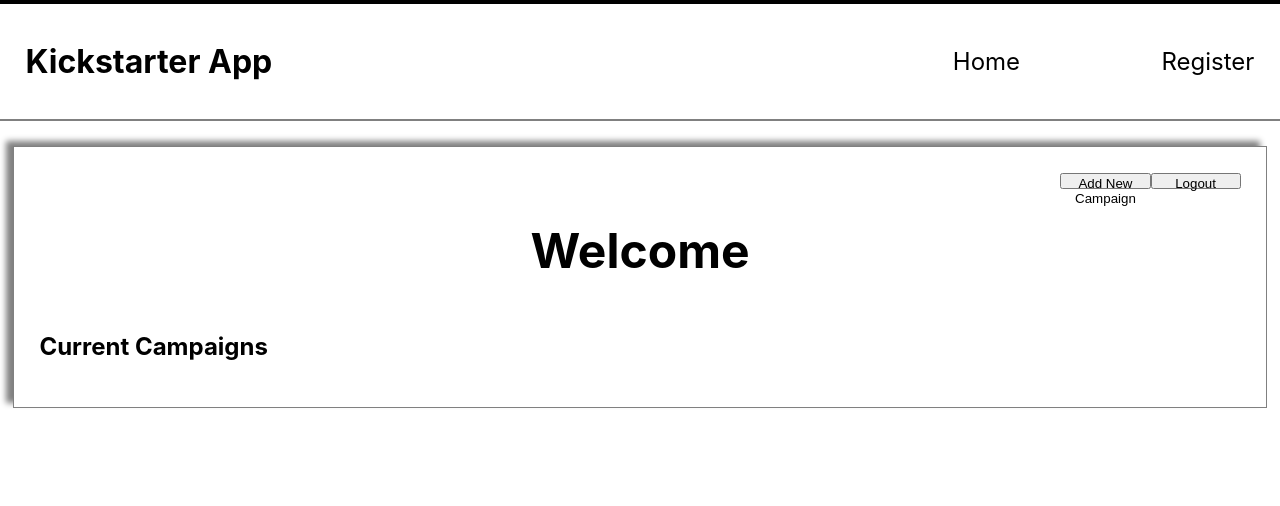
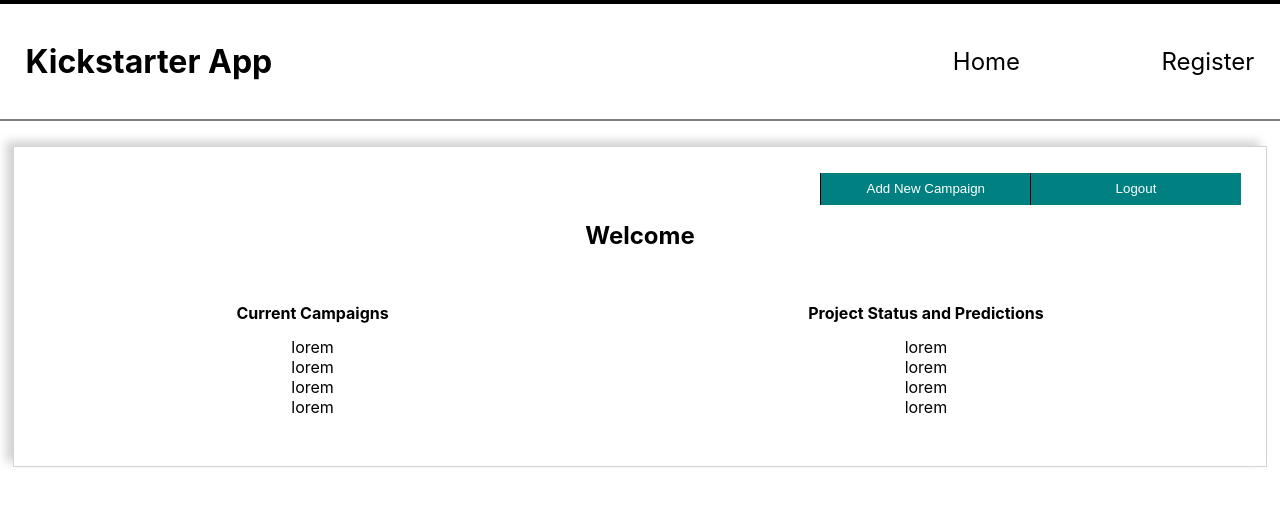
Before and after one commit to AnhQ-T/front-end-1, a React (Create React App) app in the folder kickstarter-app/: page /profile in a window 1280 px wide. Shown: the top 506 px of the page. Built offline with nearby package versions, Linux system fonts and the light colour scheme.

Commit message:
finished profile component

```diff
--- a/kickstarter-app/src/components/profile.js
+++ b/kickstarter-app/src/components/profile.js
@@ -9,22 +9,44 @@
     margin-top: 2%;
     margin-bottom: 2%;
     padding: 2%;
-    border: 1px solid gray;
-    box-shadow: -7px -5px 6px gray;
+    border: 1px solid lightgray;
+    box-shadow: -7px -5px 9px lightgray;
+`;
+const BottomContainer = styled.div`
+    display: flex;
+    justify-content: space-between;
+    padding: 2%;
+`;
+const Campaigns = styled.div `
+    text-align: center;
+    margin-left: 15%;
+`;
+const StatusAndPredictions = styled.div `
+    text-align: center;
+    margin-right: 15%;
 `;
 const TopButtons = styled.div`
-    width: 15%;
-    margin-left: 85%;
+    width: 35%;
+    margin-left: 65%;
     padding: 0%;
     display: flex;
 `;
 const Button = styled.button`
     width: 50%;
-    height: 1rem;
+    height: 2rem;
+    padding: 2%;
+    text-align: center;
+    background-color: teal;
+    color: white;
+    border: none;
+    border-left: 1px solid black;
 `;
 const HOne = styled.h1`
-    font-size: 3rem;
+    font-size: 1.5rem;
     text-align: center;
+`;
+const HTwo = styled.h2`
+    font-size: 1rem;
 `;
 // const Container = styled.h1`
 //     font-size: 100px;
@@ -43,16 +65,23 @@
         <div className="title">
             <HOne>Welcome</HOne>
         </div>
+    <BottomContainer className="bottomContainer">
+        <Campaigns className="campaigns">
+            <HTwo>Current Campaigns</HTwo>
+            <div>lorem</div>
+            <div>lorem</div>
+            <div>lorem</div>
+            <div>lorem</div>
+        </Campaigns>
 
-        <div className="campaigns">
-            <h2>Current Campaigns</h2>
-            <div></div>
-        </div>
-
-        <div className="statusAndPredictions">
-
-        </div>
-
+        <StatusAndPredictions className="statusAndPredictions">
+            <HTwo>Project Status and Predictions</HTwo>
+            <div>lorem</div>
+            <div>lorem</div>
+            <div>lorem</div>
+            <div>lorem</div>
+        </StatusAndPredictions>
+    </BottomContainer>
     </Container>
 )
 }
```
